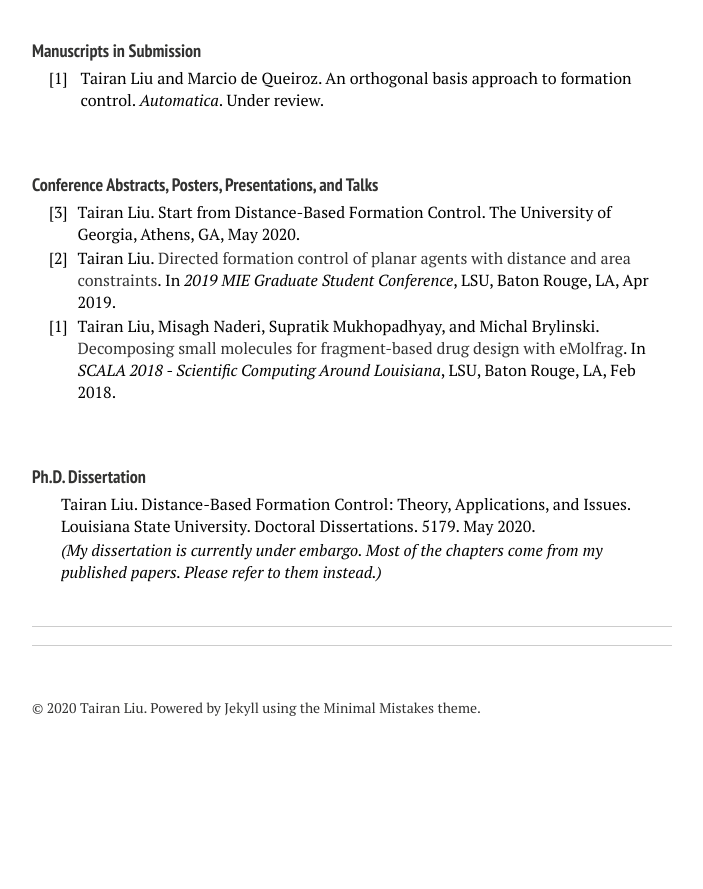
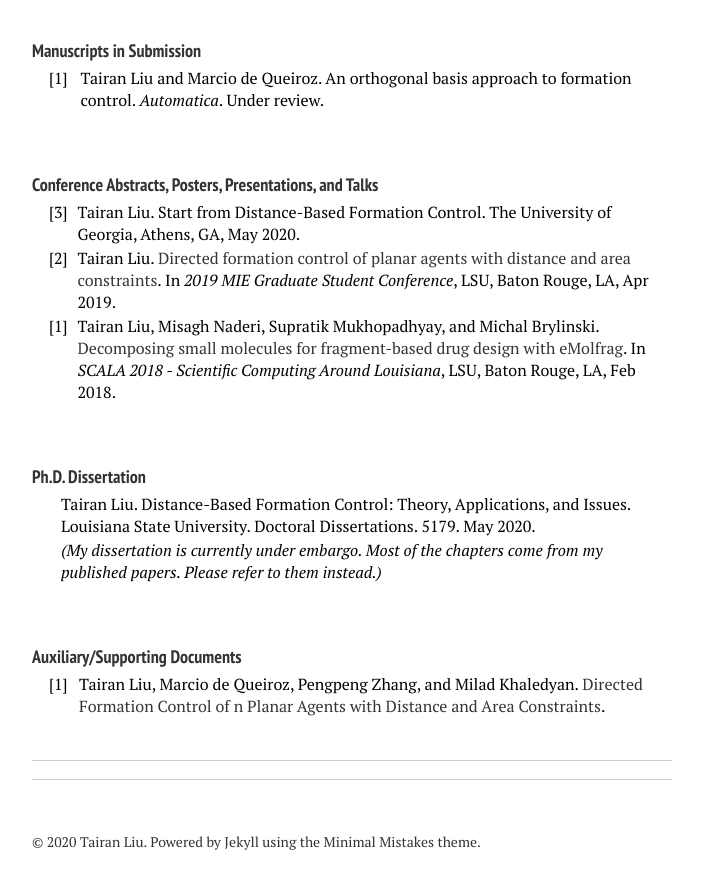
Before and after one commit to liutairan/liutairan.github.io, a Jekyll site: the page built from publications.md, in a window 1280 px wide and 900 px high, scrolled down 1297 px. Shown: the top 889 px of the window, without its empty margins (288-991 px from the left). Built offline with Jekyll 4.4.1, drawn with Linux system fonts in a browser that asks for light colours; nearby versions of some CDN libraries; comment, search, counter and statistics services are not loaded; before the commit the page ends 2063 px from its top, so only the background shows below that.

Commit message:
Update publications.html

```diff
--- a/_layouts/publications.html
+++ b/_layouts/publications.html
@@ -276,6 +276,20 @@ function toggleBibtex(articleid) {
         </table>
       </div>
 
+			<h4 style="margin-bottom:0px;padding-top:10px;">Auxiliary/Supporting Documents</h4>
+
+			<div class="container">
+        <table>
+          <tr>
+            <td>[1]</td>
+            <td>&nbsp; &nbsp;</td>
+            <td>Tairan Liu, Marcio de Queiroz, Pengpeng Zhang, and Milad Khaledyan.
+              <a href="https://arxiv.org/abs/1901.10564">Directed Formation Control of n Planar Agents with Distance and Area Constraints</a>.
+            </td>
+          </tr>
+        </table>
+      </div>
+
 			<hr />
       <hr />
       <footer role="contentinfo">
```
